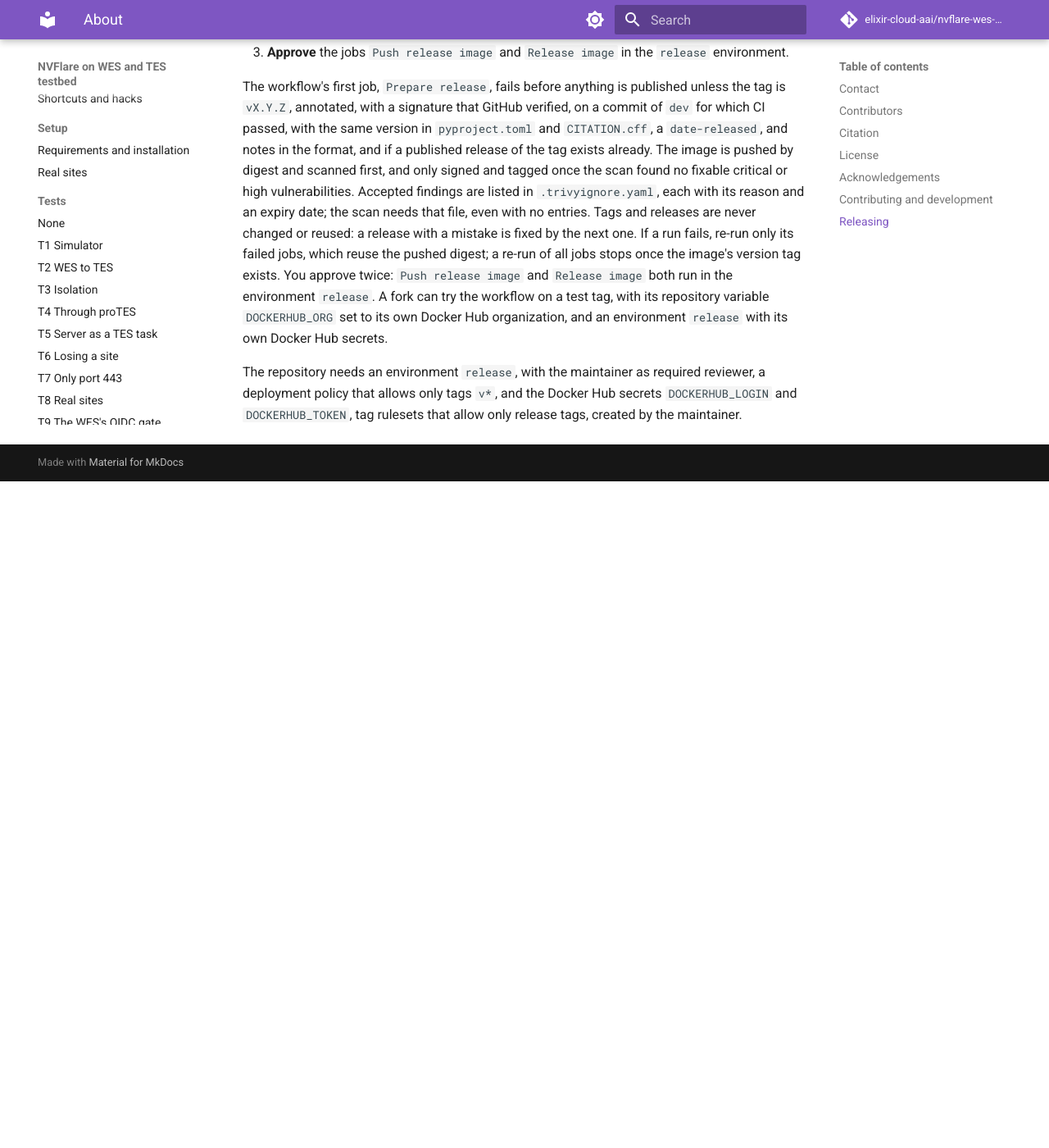
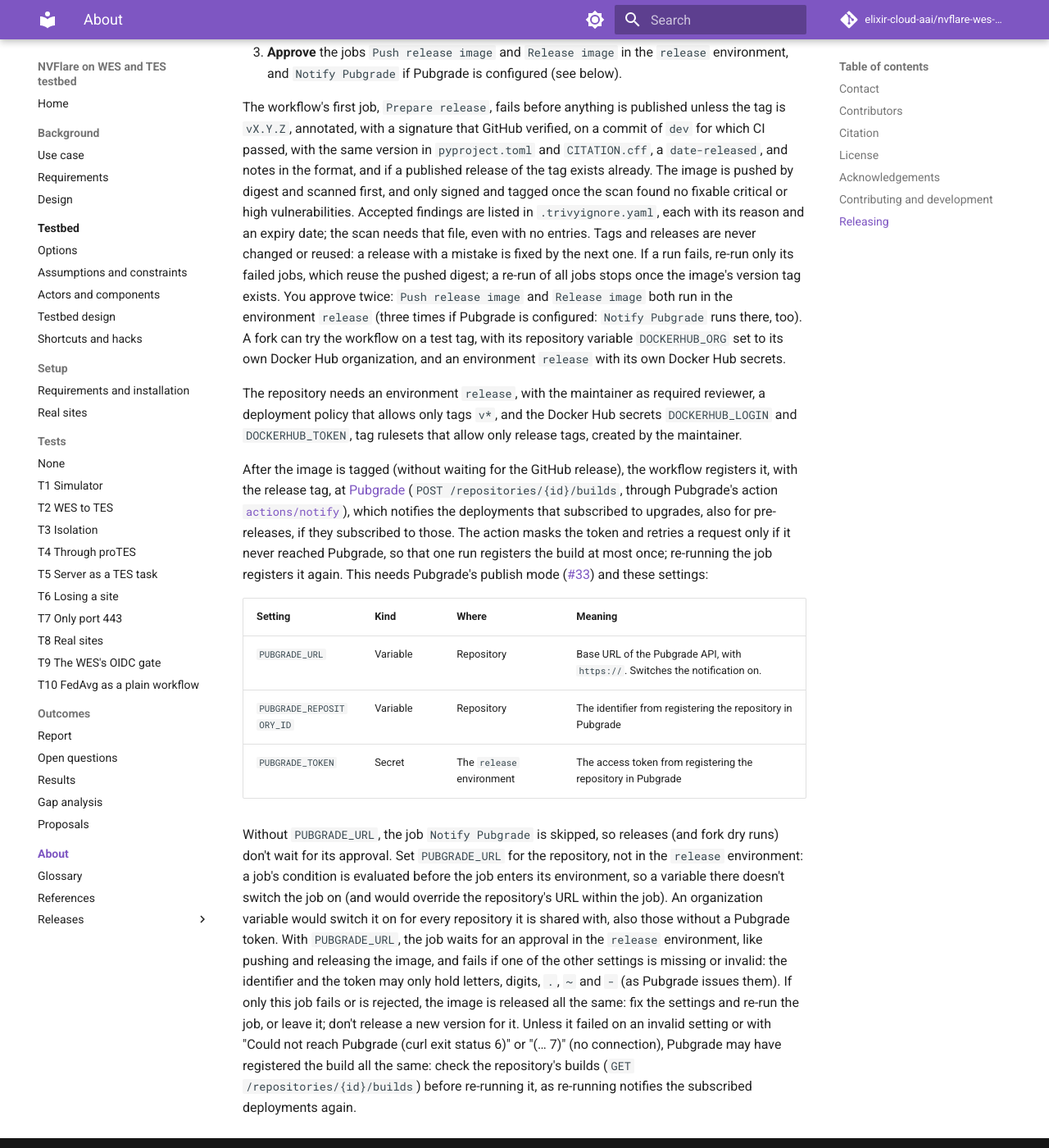
Before and after one commit to elixir-cloud-aai/nvflare-wes-testbed, an MkDocs documentation site: the page built from docs/about/index.md, in a window 1280 px wide and 1400 px high, scrolled down 1749 px. Shown: the whole window at 82% size. Built offline with MkDocs 1.6.1 and Material for MkDocs 9.7.7, drawn with Linux system fonts in a browser that asks for light colours; comment, search, counter and statistics services are not loaded; before the commit the page ends 2336 px from its top, so only the background shows below that.

Commit message:
ci: notify Pubgrade of released images
Add the job `notify` (Notify Pubgrade) to the release workflow, after
`release-image` tags the version's image, as in tesk-api: in the
environment `release`, with no permissions, and only if the repository
variable `PUBGRADE_URL` is set. It uses Pubgrade's action
`actions/notify` at v0.3.0 and doesn't wait for the GitHub release.
Document the job and its settings under "Releasing".

Part of elixir-cloud-aai/generic-issues#57.

Co-Authored-By: Claude Opus 5.5 <noreply@anthropic.com>
Claude-Session: https://claude.ai/code/session_011FSoqN5w1v5t1QRTKU7ad5

```diff
--- a/docs/about/index.md
+++ b/docs/about/index.md
@@ -46,8 +46,18 @@ Releases are version tags `vX.Y.Z` on a commit of `dev`, from which `.github/wor
 
 1. **Release preparation:** a pull request sets the version in `pyproject.toml` and `CITATION.cff`, and `date-released` in `CITATION.cff` to the day of the tag, and adds the curated notes `docs/releases/X.Y.Z.md`, in the organization's format: an intro paragraph, then the sections `## Breaking changes`, `## Features`, `## Security`, `## Fixes`, `## Documentation` and `## Maintenance` (empty ones left out), each bullet ending with its issue and pull request numbers. Add the notes to the nav under "Releases", newest first.
 2. **Tag** the merged commit, once CI passed for its push to `dev`, with a signed annotated tag, and push only that tag.
-3. **Approve** the jobs `Push release image` and `Release image` in the `release` environment.
+3. **Approve** the jobs `Push release image` and `Release image` in the `release` environment, and `Notify Pubgrade` if Pubgrade is configured (see below).
 
-The workflow's first job, `Prepare release`, fails before anything is published unless the tag is `vX.Y.Z`, annotated, with a signature that GitHub verified, on a commit of `dev` for which CI passed, with the same version in `pyproject.toml` and `CITATION.cff`, a `date-released`, and notes in the format, and if a published release of the tag exists already. The image is pushed by digest and scanned first, and only signed and tagged once the scan found no fixable critical or high vulnerabilities. Accepted findings are listed in `.trivyignore.yaml`, each with its reason and an expiry date; the scan needs that file, even with no entries. Tags and releases are never changed or reused: a release with a mistake is fixed by the next one. If a run fails, re-run only its failed jobs, which reuse the pushed digest; a re-run of all jobs stops once the image's version tag exists. You approve twice: `Push release image` and `Release image` both run in the environment `release`. A fork can try the workflow on a test tag, with its repository variable `DOCKERHUB_ORG` set to its own Docker Hub organization, and an environment `release` with its own Docker Hub secrets.
+The workflow's first job, `Prepare release`, fails before anything is published unless the tag is `vX.Y.Z`, annotated, with a signature that GitHub verified, on a commit of `dev` for which CI passed, with the same version in `pyproject.toml` and `CITATION.cff`, a `date-released`, and notes in the format, and if a published release of the tag exists already. The image is pushed by digest and scanned first, and only signed and tagged once the scan found no fixable critical or high vulnerabilities. Accepted findings are listed in `.trivyignore.yaml`, each with its reason and an expiry date; the scan needs that file, even with no entries. Tags and releases are never changed or reused: a release with a mistake is fixed by the next one. If a run fails, re-run only its failed jobs, which reuse the pushed digest; a re-run of all jobs stops once the image's version tag exists. You approve twice: `Push release image` and `Release image` both run in the environment `release` (three times if Pubgrade is configured: `Notify Pubgrade` runs there, too). A fork can try the workflow on a test tag, with its repository variable `DOCKERHUB_ORG` set to its own Docker Hub organization, and an environment `release` with its own Docker Hub secrets.
 
 The repository needs an environment `release`, with the maintainer as required reviewer, a deployment policy that allows only tags `v*`, and the Docker Hub secrets `DOCKERHUB_LOGIN` and `DOCKERHUB_TOKEN`, tag rulesets that allow only release tags, created by the maintainer.
+
+After the image is tagged (without waiting for the GitHub release), the workflow registers it, with the release tag, at [Pubgrade](https://github.com/elixir-cloud-aai/Pubgrade) (`POST /repositories/{id}/builds`, through Pubgrade's action [`actions/notify`](https://github.com/elixir-cloud-aai/Pubgrade/tree/344a58adc1c871135f86c404eb33ed91011886ad/actions/notify)), which notifies the deployments that subscribed to upgrades, also for pre-releases, if they subscribed to those. The action masks the token and retries a request only if it never reached Pubgrade, so that one run registers the build at most once; re-running the job registers it again. This needs Pubgrade's publish mode ([#33](https://github.com/elixir-cloud-aai/Pubgrade/issues/33)) and these settings:
+
+| Setting | Kind | Where | Meaning |
+| --- | --- | --- | --- |
+| `PUBGRADE_URL` | Variable | Repository | Base URL of the Pubgrade API, with `https://`. Switches the notification on. |
+| `PUBGRADE_REPOSITORY_ID` | Variable | Repository | The identifier from registering the repository in Pubgrade |
+| `PUBGRADE_TOKEN` | Secret | The `release` environment | The access token from registering the repository in Pubgrade |
+
+Without `PUBGRADE_URL`, the job `Notify Pubgrade` is skipped, so releases (and fork dry runs) don't wait for its approval. Set `PUBGRADE_URL` for the repository, not in the `release` environment: a job's condition is evaluated before the job enters its environment, so a variable there doesn't switch the job on (and would override the repository's URL within the job). An organization variable would switch it on for every repository it is shared with, also those without a Pubgrade token. With `PUBGRADE_URL`, the job waits for an approval in the `release` environment, like pushing and releasing the image, and fails if one of the other settings is missing or invalid: the identifier and the token may only hold letters, digits, `.`, `~` and `-` (as Pubgrade issues them). If only this job fails or is rejected, the image is released all the same: fix the settings and re-run the job, or leave it; don't release a new version for it. Unless it failed on an invalid setting or with "Could not reach Pubgrade (curl exit status 6)" or "(… 7)" (no connection), Pubgrade may have registered the build all the same: check the repository's builds (`GET /repositories/{id}/builds`) before re-running it, as re-running notifies the subscribed deployments again.
```
Also changed, not shown: 1 other file.
